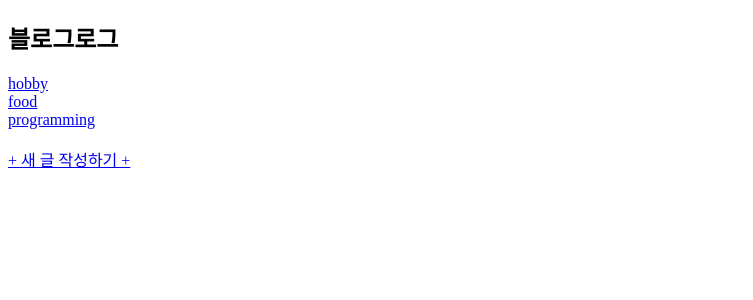
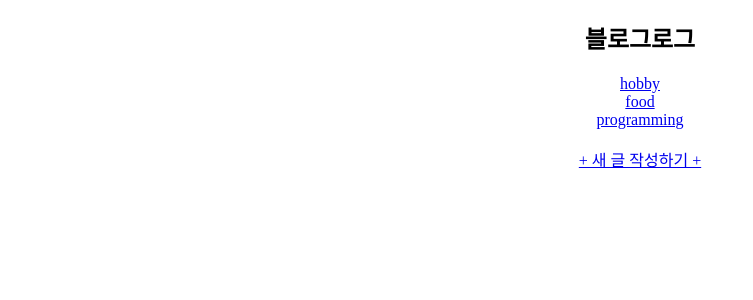
Before and after one commit to ziweek/likelion, a Django app: template Assignments/Session6_HW/myBlog/templates/blogApp/list.html in a window 1280 px wide. Shown: the top 300 px of the page, without its empty margins (0-753 px from the left). Run offline with Django 3.2, Linux system fonts and the light colour scheme; the template is opened without the code that fills it, so the values that code supplies are empty.

Commit message:
Session7_HW

```diff
--- a/Assignments/Session7_HW/todolist/listApp/views.py
+++ b/Assignments/Session7_HW/todolist/listApp/views.py
@@ -6,7 +6,7 @@ from .models import Todo
 from datetime import datetime
 
 def list(request):
-    todos = Todo.objects.all()
+    todos = Todo.objects.all().order_by('date')
     context = {'todos':todos}
     return render(request, 'listApp/list.html', context)
 
--- a/Assignments/Session7_HW/todolist/static/css/style.css
+++ b/Assignments/Session7_HW/todolist/static/css/style.css
@@ -0,0 +1,17 @@
+.header {
+    text-align: center;
+}
+
+.container {
+    display: flex;
+    justify-content: center;
+    align-items: center;
+}
+
+.li {
+    margin: 20px;
+}
+
+.button {
+    text-align: center;
+}
--- a/Assignments/Session7_HW/todolist/templates/listApp/new.html
+++ b/Assignments/Session7_HW/todolist/templates/listApp/new.html
@@ -9,6 +9,7 @@
 <body>
     <form action="{% url 'listApp:new' %}" method="post">
         {% csrf_token %}
+        <div class="container">
             <h2>Title</h2>
             <input type="text" name="title">
             <h2>Date</h2>
@@ -16,6 +17,7 @@
             <h2>Content</h2>
             <textarea name="content" id="content" cols="30" rows="10"></textarea>
             <button type="submit">Add ToDo</button>
+        </div>
     </form>
 </body>
 </html>
```
Also changed, not shown: Assignments/Session7_HW/todolist/templates/listApp/list.html (+13 -1 lines), Assignments/Session7_HW/log.gif (added), Assignments/Session7_HW/todolist/static/images/don's_hobby.png (added), 1 other file. Lines whose indentation alone changed are shown as unchanged.
